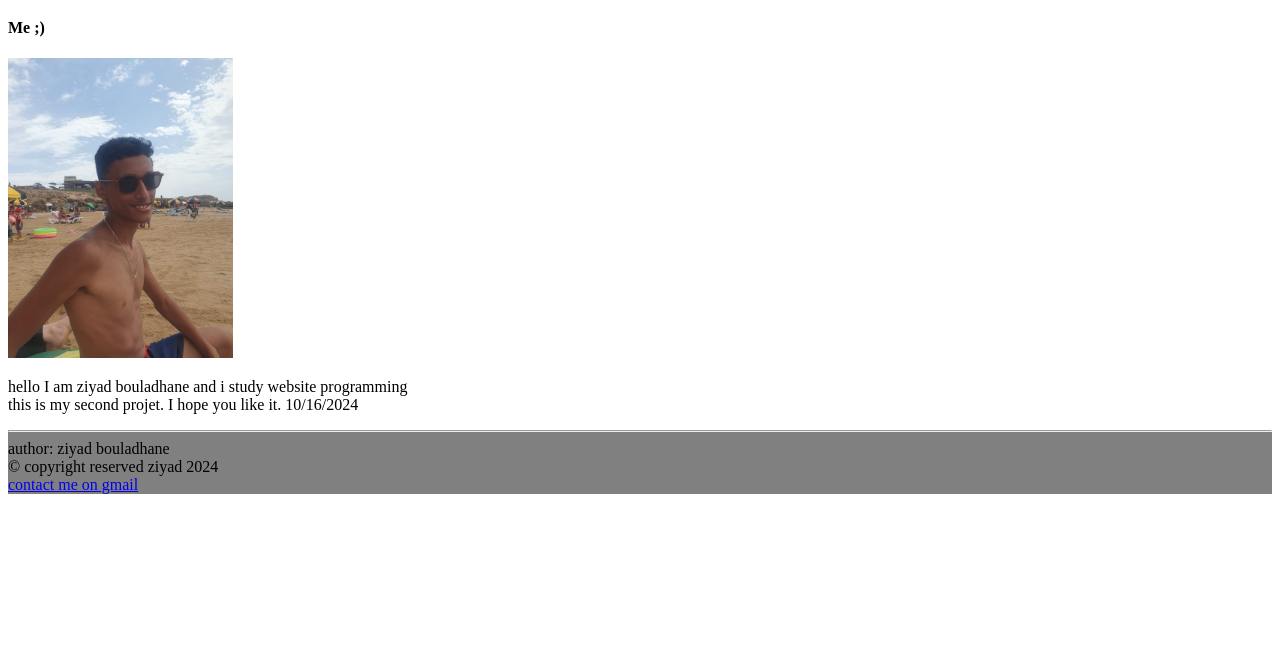
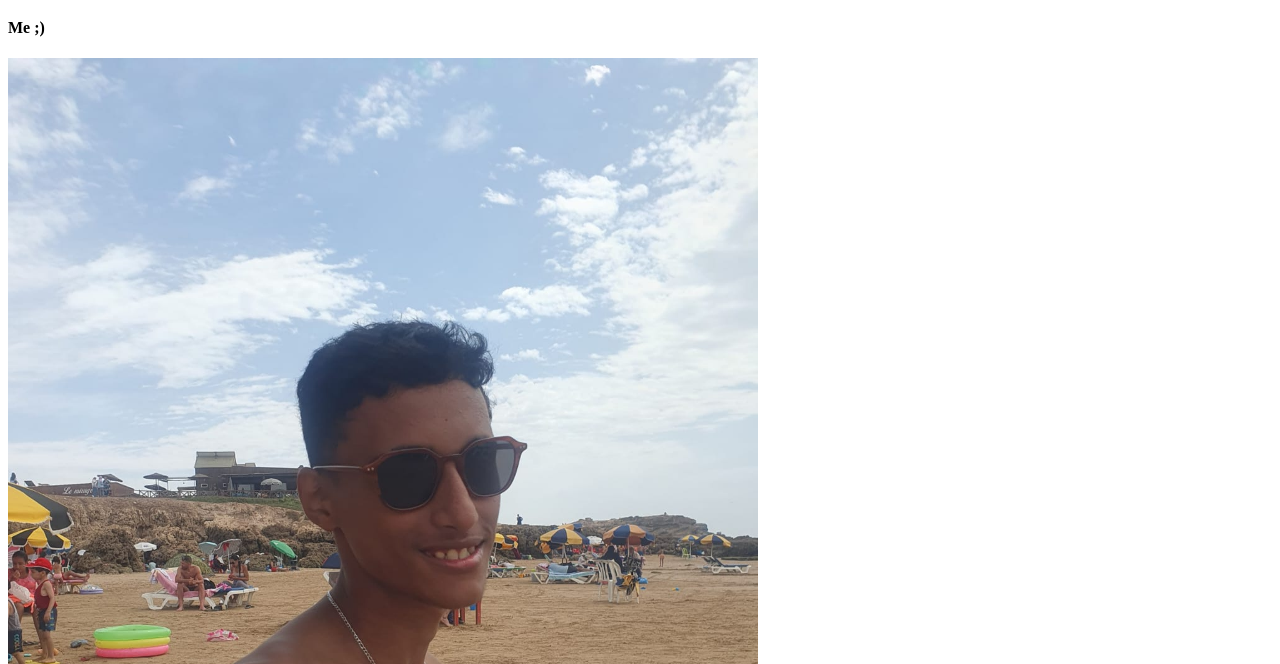
Before and after one commit to Solo-cyber-hacker/second-project, a plain HTML site: page index.html in a window 1280 px wide. Shown: the part 136-800 px from the top of the page. Drawn offline with Linux system fonts and the light colour scheme.

Commit message:
Update index.html

```diff
--- a/index.html
+++ b/index.html
@@ -16,7 +16,7 @@
 
     <main>
         <h4>Me ;) </h4>
-        <img src="ziyad-pic.jpg" height="300">
+        <img src="ziyad-pic.jpg" height="1000">
         <p>hello I am ziyad bouladhane and i study website programming <br> this is my second projet. I hope you like it. 10/16/2024</p>
     </main>
 
```
